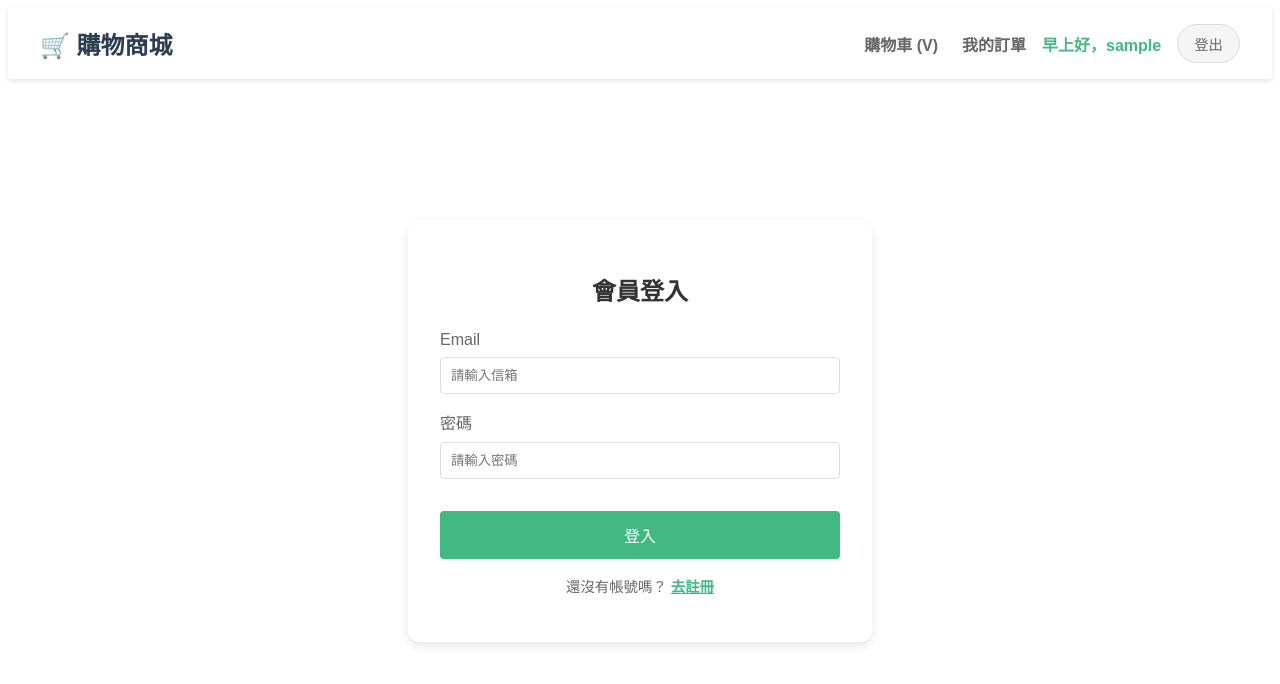
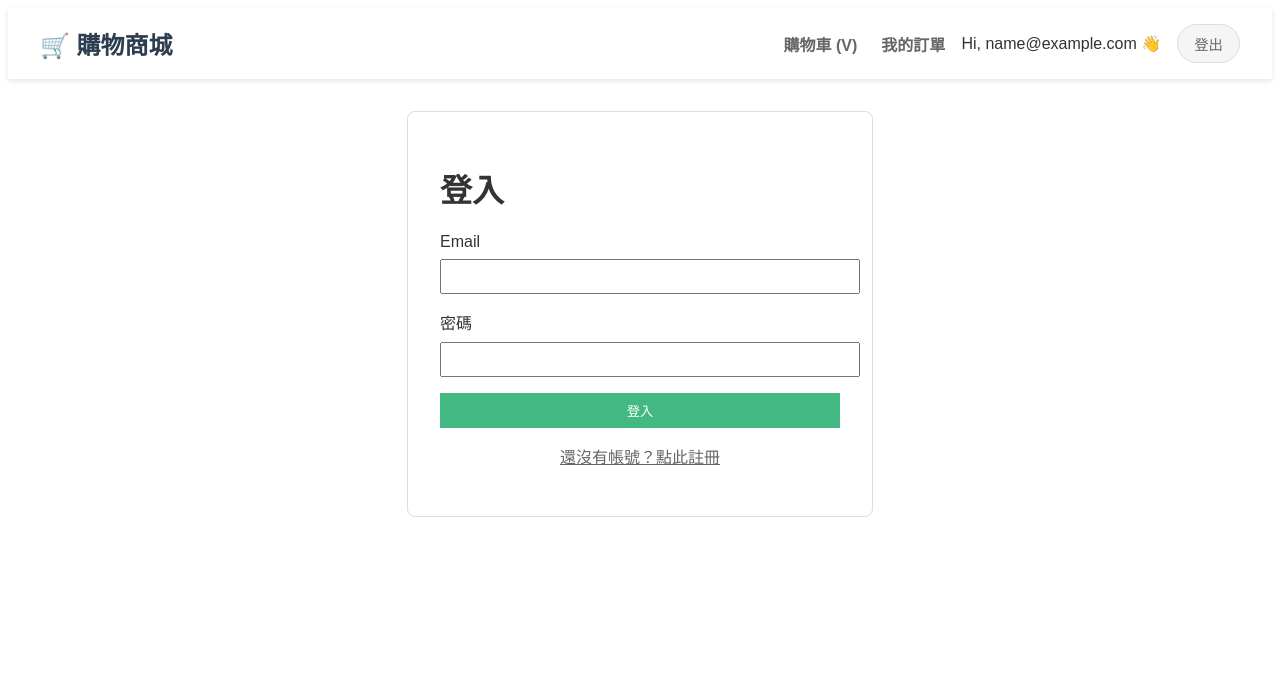
Before and after one commit to aa96173229-ship-it/Shopping, a Vue app in the folder frontend/: page /login in a window 1280 px wide. Shown: the top 684 px of the page. Built offline with nearby package versions, Linux system fonts and the light colour scheme; sample sign-in values are in the browser's storage.

Commit message:
advise nickname

```diff
--- a/frontend/src/App.vue
+++ b/frontend/src/App.vue
@@ -39,7 +39,8 @@ const displayName = computed(() => {
         </router-link>
 
         <div v-if="authStore.token" class="user-info">
-          <router-link to="/orders" class="nav-item">我的訂單</router-link> <span class="welcome-text">早上好，{{ displayName }}</span>
+          <router-link to="/orders" class="nav-item">我的訂單</router-link>
+         <span v-if="authStore.user" class="username">Hi, {{ authStore.user.nickname || authStore.user.email }} 👋</span>
           <button @click="handleLogout" class="btn-logout">登出</button>
         </div>
 
--- a/frontend/src/stores/auth.js
+++ b/frontend/src/stores/auth.js
@@ -1,27 +1,47 @@
-// frontend/src/stores/auth.js
-import { defineStore } from 'pinia'; // 👈 前端是用 import
-import { ref } from 'vue';
+import { defineStore } from 'pinia';
+import axios from 'axios';
 
-export const useAuthStore = defineStore('auth', () => {
-  // 1. 嘗試從瀏覽器暫存 (localStorage) 讀取 token
-  const token = ref(localStorage.getItem('token') || '');
-  const user = ref(JSON.parse(localStorage.getItem('user') || '{}'));
+export const useAuthStore = defineStore('auth', {
+  state: () => ({
+    // 👇👇👇 修改：嘗試從瀏覽器讀取舊的使用者資料，以免重新整理後變空白 👇👇👇
+    token: localStorage.getItem('token') || '',
+    user: JSON.parse(localStorage.getItem('user')) || null,
+  }),
+  actions: {
+    async login(email, password) {
+      try {
+        // 請確認這裡的網址是正確的 (開發用 localhost，上線用 Render)
+        const apiUrl = import.meta.env.VITE_API_URL || 'http://localhost:3000';
 
-  // 2. 登入動作：存入 token 並寫入暫存
-  const login = (newToken, userData) => {
-    token.value = newToken;
-    user.value = userData;
-    localStorage.setItem('token', newToken);
-    localStorage.setItem('user', JSON.stringify(userData));
-  };
+        const res = await axios.post(`${apiUrl}/api/auth/login`, {
+          email,
+          password
+        });
 
-  // 3. 登出動作：清空資料
-  const logout = () => {
-    token.value = '';
-    user.value = {};
-    localStorage.removeItem('token');
-    localStorage.removeItem('user');
-  };
+        // 1. 存 Token
+        this.token = res.data.token;
+        localStorage.setItem('token', this.token);
 
-  return { token, user, login, logout };
+        // 2. 存使用者資料 (包含 nickname)
+        this.user = res.data.user;
+        localStorage.setItem('user', JSON.stringify(this.user)); // 👈 關鍵！存入 LocalStorage
+
+        return true;
+      } catch (error) {
+        console.error('登入失敗', error);
+        alert(error.response?.data?.message || '登入失敗');
+        return false;
+      }
+    },
+
+    logout() {
+      // 清空所有資料
+      this.token = '';
+      this.user = null;
+      localStorage.removeItem('token');
+      localStorage.removeItem('user');
+      // 重新整理網頁，確保狀態清空
+      window.location.reload();
+    }
+  }
 });
--- a/frontend/src/views/LoginView.vue
+++ b/frontend/src/views/LoginView.vue
@@ -1,163 +1,78 @@
 <script setup>
 import { ref } from 'vue';
+import { useAuthStore } from '../stores/auth';
+import { useRouter } from 'vue-router';
 import axios from 'axios';
-import { useRouter } from 'vue-router';
-import { useAuthStore } from '../stores/auth';
 
-const router = useRouter();
-const authStore = useAuthStore();
-
-// --- 1. 補回這些缺少的變數 ---
-const isRegister = ref(false); //用來切換 登入/註冊
+const isLogin = ref(true); // 切換登入/註冊模式
 const email = ref('');
 const password = ref('');
-const username = ref(''); // 註冊時可能需要名字
+const nickname = ref(''); // 👈 新增：綁定暱稱輸入框
 
-// --- 2. 處理表單送出 ---
+const authStore = useAuthStore();
+const router = useRouter();
+
+// 處理送出
 const handleSubmit = async () => {
+  if (isLogin.value) {
+    // --- 登入邏輯 ---
+    const success = await authStore.login(email.value, password.value);
+    if (success) router.push('/');
+  } else {
+    // --- 註冊邏輯 ---
     try {
-    if (isRegister.value) {
-      // === 註冊模式 ===
-      await axios.post('https://shopping-backend-mdvl.onrender.com/api/auth/register', {
-        username: username.value,
+      // 這裡要記得改網址 (如果你已經上線，要用雲端網址，開發用 localhost)
+      // 建議用 import.meta.env.VITE_API_URL
+      const apiUrl = 'http://localhost:3000'; // 或是你的 Render 網址
+
+      await axios.post(`${apiUrl}/api/auth/register`, {
         email: email.value,
-        password: password.value
+        password: password.value,
+        nickname: nickname.value // 👈 把暱稱傳給後端
       });
       alert('註冊成功！請登入');
-      isRegister.value = false; // 切換回登入頁
-    } else {
-      // === 登入模式 (這是我們剛剛寫的) ===
-      const res = await axios.post('https://shopping-backend-mdvl.onrender.com/api/auth/login', {
-        email: email.value,
-        password: password.value
-      });
-
-      // 存入 Pinia
-      authStore.login(res.data.token, res.data.user);
-
-      alert('登入成功！');
-      router.push('/'); // 回首頁
+      isLogin.value = true; // 切換回登入
+    } catch (error) {
+      alert(error.response?.data?.message || '註冊失敗');
     }
-  } catch (error) {
-    console.error(error);
-    alert(isRegister.value ? '註冊失敗' : '登入失敗 (請檢查帳號密碼)');
-    // 👇👇👇 重點修改這裡 👇👇👇
-    // 檢查有沒有後端傳來的具體錯誤訊息 (error.response.data.message)
-    if (error.response && error.response.data.message) {
-      alert(error.response.data.message); // 例如：「這個 Email 已經被註冊過了」
-    } else {
-      // 如果是網路斷線或其他未知的錯，才顯示通用訊息
-      alert(isRegister.value ? '註冊失敗' : '登入失敗 (請檢查帳號密碼)');
-    }
-    // 👆👆👆 修改結束 👆👆👆
   }
 };
 </script>
 
 <template>
   <div class="login-container">
-    <div class="card">
-      <h2>{{ isRegister ? '註冊會員' : '會員登入' }}</h2>
+    <h1>{{ isLogin ? '登入' : '註冊新帳號' }}</h1>
 
     <form @submit.prevent="handleSubmit">
-        <div v-if="isRegister" class="form-group">
-          <label>使用者名稱</label>
-          <input type="text" v-model="username" required placeholder="請輸入暱稱">
+      <div v-if="!isLogin" class="form-group">
+        <label>您的暱稱</label>
+        <input type="text" v-model="nickname" placeholder="例如：帥氣店長" required />
       </div>
-
       <div class="form-group">
         <label>Email</label>
-          <input type="email" v-model="email" required placeholder="請輸入信箱">
+        <input type="email" v-model="email" required />
       </div>
 
       <div class="form-group">
         <label>密碼</label>
-          <input type="password" v-model="password" required placeholder="請輸入密碼">
+        <input type="password" v-model="password" required />
       </div>
 
-        <button type="submit" class="btn-submit">
-          {{ isRegister ? '立即註冊' : '登入' }}
-        </button>
+      <button type="submit">{{ isLogin ? '登入' : '註冊' }}</button>
     </form>
 
-      <p class="switch-mode">
-        {{ isRegister ? '已經有帳號了？' : '還沒有帳號嗎？' }}
-        <span @click="isRegister = !isRegister">
-          {{ isRegister ? '去登入' : '去註冊' }}
-        </span>
+    <p @click="isLogin = !isLogin" class="toggle-btn">
+      {{ isLogin ? '還沒有帳號？點此註冊' : '已有帳號？點此登入' }}
     </p>
-    </div>
   </div>
 </template>
 
 <style scoped>
-.login-container {
-  display: flex;
-  justify-content: center;
-  align-items: center;
-  min-height: 80vh;
-}
-
-.card {
-  background: white;
-  padding: 2rem;
-  border-radius: 12px;
-  box-shadow: 0 4px 10px rgba(0,0,0,0.1);
-  width: 100%;
-  max-width: 400px;
-}
-
-h2 {
-  text-align: center;
-  margin-bottom: 1.5rem;
-  color: #333;
-}
-
-.form-group {
-  margin-bottom: 1rem;
-}
-
-label {
-  display: block;
-  margin-bottom: 0.5rem;
-  color: #666;
-}
-
-input {
-  width: 100%;
-  padding: 10px;
-  border: 1px solid #ddd;
-  border-radius: 4px;
-  box-sizing: border-box; /* 重要：防止 padding 撐開寬度 */
-}
-
-.btn-submit {
-  width: 100%;
-  padding: 12px;
-  background-color: #42b883;
-  color: white;
-  border: none;
-  border-radius: 4px;
-  font-size: 1rem;
-  cursor: pointer;
-  margin-top: 1rem;
-}
-
-.btn-submit:hover {
-  background-color: #3aa876;
-}
-
-.switch-mode {
-  text-align: center;
-  margin-top: 1rem;
-  font-size: 0.9rem;
-  color: #666;
-}
-
-.switch-mode span {
-  color: #42b883;
-  cursor: pointer;
-  font-weight: bold;
-  text-decoration: underline;
-}
+/* (你的 CSS 樣式保持不變) */
+.login-container { max-width: 400px; margin: 2rem auto; padding: 2rem; border: 1px solid #ddd; border-radius: 8px; }
+.form-group { margin-bottom: 1rem; }
+.form-group label { display: block; margin-bottom: .5rem; }
+.form-group input { width: 100%; padding: .5rem; }
+button { width: 100%; padding: .5rem; background: #42b883; color: white; border: none; cursor: pointer; }
+.toggle-btn { text-align: center; margin-top: 1rem; cursor: pointer; color: #666; text-decoration: underline; }
 </style>
```
Also changed, not shown: 2 other files (tests, documents, lock files or other folders). Lines whose indentation alone changed are shown as unchanged.
